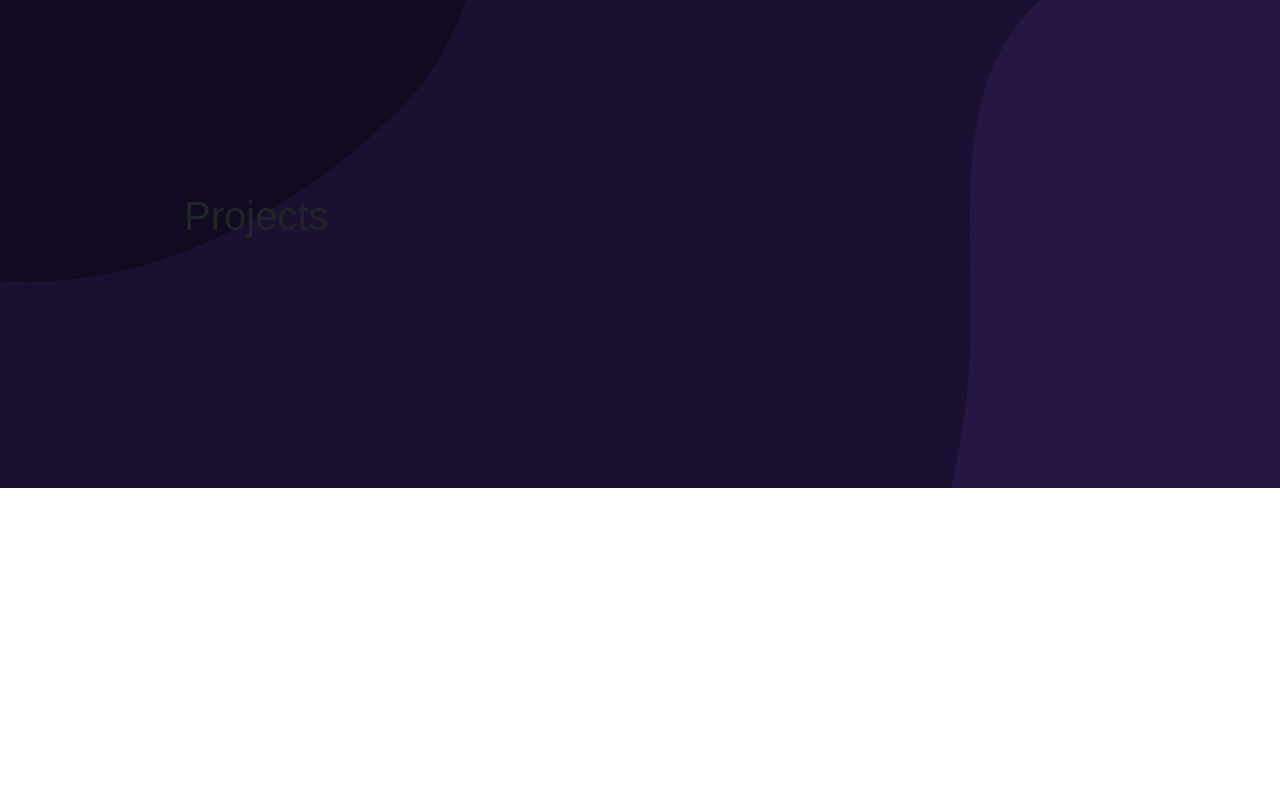
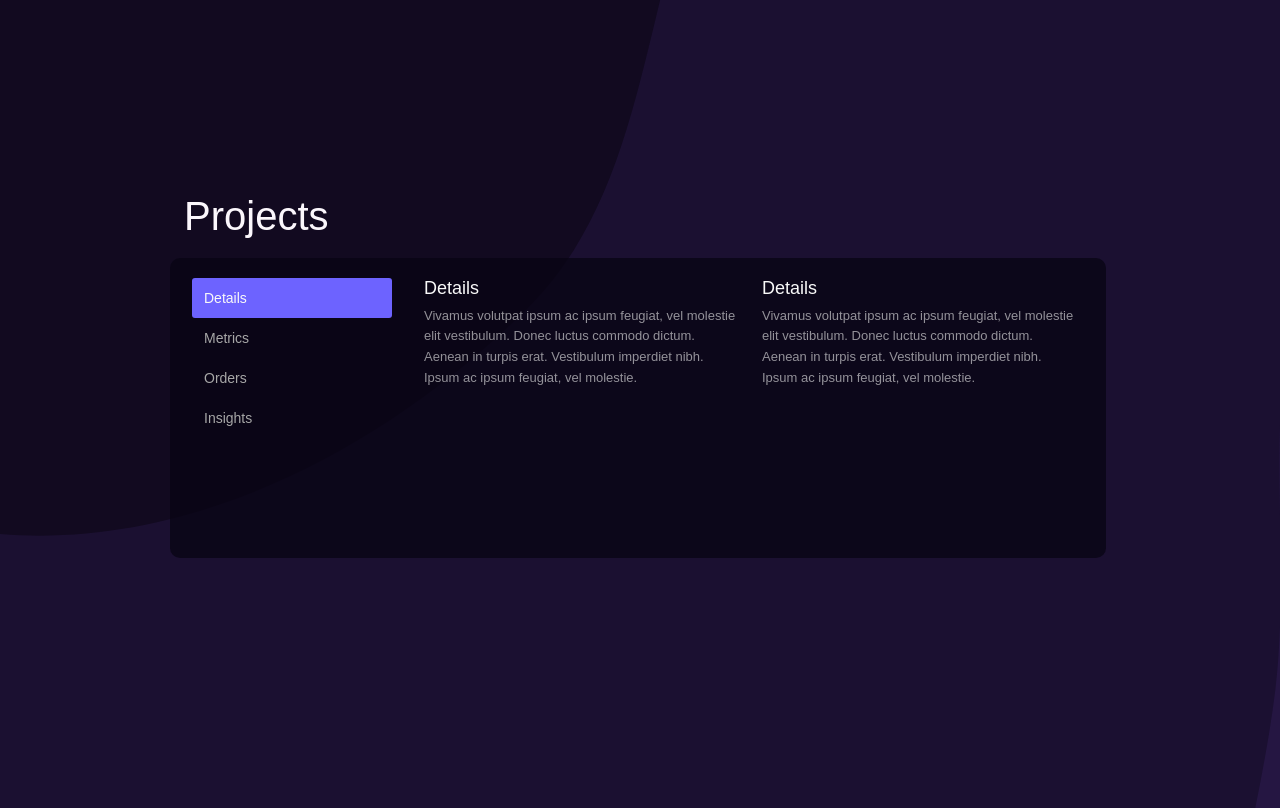
Before and after one commit to TerryKrom/Portfolio, a React (Vite) app in the folder portfolio/: page / in a window 1280 px wide. Shown: the part 513-1321 px from the top of the page. Before the commit the page ends 1001 px from the top, so only its background shows below. Built offline with nearby package versions, Linux system fonts and the light colour scheme; a web font is replaced by a local one.

Commit message:
bugs fixed, project component added

```diff
--- a/portfolio/src/components/containers/headerContainer/headerContainer.css
+++ b/portfolio/src/components/containers/headerContainer/headerContainer.css
@@ -12,11 +12,6 @@
     font-weight: 500;
     font-size: 1.2rem;
 }
-
-/*
-.container div{
-    border: 1px solid #fff;
-} */
 
 .container img{
     height: 225px;
--- a/portfolio/src/components/containers/headerContainer/headerContainer.jsx
+++ b/portfolio/src/components/containers/headerContainer/headerContainer.jsx
@@ -5,18 +5,17 @@ const HeaderContainer = () => {
 
     return (
         <>
-            <div className="container row">
-                <div className="main-text col-lg-6 col-md-4 col-sm-6">
+            <div className="container row header-container">
+                <div className="main-text col-lg-6 col-md-4 col-sm-6 col-xs-auto">
                     <h1 className='text-sm-center'>Hi, I'm Terry</h1>
                     <h2 className='text-sm-center'>Software Developer</h2>
-                    <p>Lorem ipsum dolor sit amet consectetur adipisicing elit. Mollitia quisquam laudantium doloribus dolore quam tempore harum vitae nam a!</p>
+                    <p className='text-sm-center'>Lorem ipsum dolor sit amet consectetur adipisicing elit. Mollitia quisquam laudantium doloribus dolore quam tempore harum vitae nam a!</p>
                 </div>
-                <div className="col-lg-6 col-md-4 sm-6 d-flex justify-content-center align-items-center position-relative">
+                <div className="col-lg-6 col-md-4 sm-6 col-xs-auto d-flex justify-content-center align-items-center position-relative">
                     <div className="image d-flex justify-content-center align-items-center">
                         <div className="blob"></div>
-                        <img src="/profile.png" alt="profile image" />
+                        <img src="/profile.png" alt="profile image" className='img-fluid'/>
                     </div>
-
                 </div>
             </div>
         </>
--- a/portfolio/src/components/containers/projectContainer/projectContainer.css
+++ b/portfolio/src/components/containers/projectContainer/projectContainer.css
@@ -0,0 +1,3 @@
+.container h1{
+    color: var(--primary-font)
+}
--- a/portfolio/src/components/containers/projectContainer/projectContainer.jsx
+++ b/portfolio/src/components/containers/projectContainer/projectContainer.jsx
@@ -1,13 +1,13 @@
 import React from 'react';
 import './projectContainer.css';
+import { Widget } from '../../widget/Widget';
 
 const ProjectContainer = () => {
     return (
         <>
             <div className="container row">
-                <div className="col">
-                    <h1>Projects</h1>
-                </div>
+                    <h1 className='text-sm-center'>Projects</h1>
+                    <Widget/>
             </div>
         </>
     );
--- a/portfolio/src/components/header/header.jsx
+++ b/portfolio/src/components/header/header.jsx
@@ -17,7 +17,6 @@ const Header = () => {
 
         window.addEventListener('scroll', handleScroll);
 
-        // Clean up the event listener
         return () => {
             window.removeEventListener('scroll', handleScroll);
         };
@@ -36,13 +35,13 @@ const Header = () => {
                     </h2>
                 </div>
                 <nav className="nav-links">
-                    <a href='#' onClick={(e) => e.preventDefault()}>
+                    <a href='https://www.instagram.com/terrykrom' target='_blank'>
                         <FontAwesomeIcon icon={faInstagram} />
                     </a>
-                    <a href='#' onClick={(e) => e.preventDefault()}>
+                    <a href='https://www.github.com/terrykrom' target='_blank'>
                         <FontAwesomeIcon icon={faGithub} />
                     </a>
-                    <a href='#' onClick={(e) => e.preventDefault()}>
+                    <a href='https://www.linkedin.com/in/guilherme-lopes-avila ' target='_blank'>
                         <FontAwesomeIcon icon={faLinkedin} />
                     </a>
                 </nav>
--- /dev/null
+++ b/portfolio/src/components/widget/Widget.jsx
@@ -0,0 +1,110 @@
+import { useState } from "react";
+import "./widget.css";
+
+const menuHeight = getComputedStyle(document.documentElement).getPropertyValue(
+  "--menu-height"
+);
+
+const buttons = ["Details", "Metrics", "Orders", "Insights"];
+
+export const Widget = () => {
+  const [activeBlock, setActiveBlock] = useState(0);
+
+  const toggleMenuBlock = (index) => {
+    setActiveBlock(index);
+  };
+
+  return (
+    <article className="widget-card row">
+      <div className="buttons col-lg-6 col-md-4 col-sm-6 col-xs-2 col-2">
+        {buttons.map((button, index) => (
+          <button
+            className={index === activeBlock ? "active" : ""}
+            onClick={() => toggleMenuBlock(index)}
+          >
+            {button}
+          </button>
+        ))}
+      </div>
+      <div className="wrapper col-lg-6 col-md-4 col-sm-6 col-xs-8 col-8">
+        <div
+          className="content"
+          style={{ translate: `0 calc(0px - ${menuHeight} * ${activeBlock})` }}
+        >
+          <div className="block row">
+            <div className="col">
+              <h2>Details</h2>
+              <p>
+                Vivamus volutpat ipsum ac ipsum feugiat, vel molestie elit
+                vestibulum. Donec luctus commodo dictum. Aenean in turpis erat.
+                Vestibulum imperdiet nibh. Ipsum ac ipsum feugiat, vel molestie.
+              </p>
+            </div>
+            <div className="col">
+              <h2>Details</h2>
+              <p>
+                Vivamus volutpat ipsum ac ipsum feugiat, vel molestie elit
+                vestibulum. Donec luctus commodo dictum. Aenean in turpis erat.
+                Vestibulum imperdiet nibh. Ipsum ac ipsum feugiat, vel molestie.
+              </p>
+            </div>
+          </div>
+          <div className="block row">
+            <div className="col">
+              <h2>Details</h2>
+              <p>
+                Vivamus volutpat ipsum ac ipsum feugiat, vel molestie elit
+                vestibulum. Donec luctus commodo dictum. Aenean in turpis erat.
+                Vestibulum imperdiet nibh. Ipsum ac ipsum feugiat, vel molestie.
+              </p>
+            </div>
+            <div className="col">
+              <h2>Details</h2>
+              <p>
+                Vivamus volutpat ipsum ac ipsum feugiat, vel molestie elit
+                vestibulum. Donec luctus commodo dictum. Aenean in turpis erat.
+                Vestibulum imperdiet nibh. Ipsum ac ipsum feugiat, vel molestie.
+              </p>
+            </div>
+          </div>
+          <div className="block row">
+            <div className="col">
+              <h2>Details</h2>
+              <p>
+                Vivamus volutpat ipsum ac ipsum feugiat, vel molestie elit
+                vestibulum. Donec luctus commodo dictum. Aenean in turpis erat.
+                Vestibulum imperdiet nibh. Ipsum ac ipsum feugiat, vel molestie.
+              </p>
+            </div>
+            <div className="col">
+              <h2>Details</h2>
+              <p>
+                Vivamus volutpat ipsum ac ipsum feugiat, vel molestie elit
+                vestibulum. Donec luctus commodo dictum. Aenean in turpis erat.
+                Vestibulum imperdiet nibh. Ipsum ac ipsum feugiat, vel molestie.
+              </p>
+            </div>
+          </div>
+          <div className="block row">
+            <div className="col">
+              <h2>Details</h2>
+              <p>
+                Vivamus volutpat ipsum ac ipsum feugiat, vel molestie elit
+                vestibulum. Donec luctus commodo dictum. Aenean in turpis erat.
+                Vestibulum imperdiet nibh. Ipsum ac ipsum feugiat, vel molestie.
+              </p>
+            </div>
+            <div className="col">
+              <h2>Details</h2>
+              <p>
+                Vivamus volutpat ipsum ac ipsum feugiat, vel molestie elit
+                vestibulum. Donec luctus commodo dictum. Aenean in turpis erat.
+                Vestibulum imperdiet nibh. Ipsum ac ipsum feugiat, vel molestie.
+              </p>
+            </div>
+          </div>
+        </div>
+      </div>
+    </article>
+  );
+};
--- /dev/null
+++ b/portfolio/src/components/widget/widget.css
@@ -0,0 +1,108 @@
+:root {
+  --color-primary: #6d63ff;
+  --sidebar-width: 14rem;
+  --menu-height: 300px;
+}
+
+.widget-card {
+  display: flex;
+  padding: 0 10px;
+  width: 100%;
+  height: var(--menu-height);
+  border-radius: 10px;
+  background: #090414c4;
+  /* box-shadow: 0 20px 30px rgba(57, 76, 96, 0.06); */
+  transition: 0.3s;
+  margin: 10px 0px 10px -2px;
+}
+
+.buttons {
+  padding-top: 20px;
+  width: var(--sidebar-width);
+}
+
+.buttons button {
+  margin: 0;
+  font-size: 14px;
+  width: 100%;
+  height: 40px;
+  padding: 0 0 0 12px;
+  background: transparent;
+  border-radius: 3px;
+  border: 0;
+  display: flex;
+  align-items: center;
+  font-weight: 500;
+  cursor: pointer;
+  color: #a7a7a7;
+}
+
+.buttons button.active {
+  background: var(--color-primary);
+  color: #f9f9f9;
+}
+
+.wrapper {
+  position: relative;
+  overflow: hidden;
+  flex: 1 1 auto;
+}
+
+.wrapper::before,
+.wrapper::after {
+  content: "";
+  position: absolute;
+  z-index: 2;
+  left: 0;
+  width: 100%;
+  height: 36px;
+}
+
+.wrapper::before {
+  top: 0;
+  /* background: linear-gradient(#ffffff, rgb(255 255 255 / 0%)); */
+}
+
+.wrapper::after {
+  bottom: 0;
+  /* background: linear-gradient(rgb(255 255 255 / 0%), #ffffff); */
+}
+
+.content {
+  position: absolute;
+  z-index: 1;
+  top: 0;
+  left: 0;
+  height: calc(var(----menu-height) * 3);
+  transition: 0.6s;
+}
+
+.content p {
+  display: flex;
+  align-items: center;
+  line-height: 1.6;
+  font-size: 13px;
+  margin: 0;
+  color: #eee;
+  opacity: 0.6;
+}
+
+.block {
+  padding: 0 20px;
+  height: var(--menu-height);
+}
+
+.block h2 {
+  padding-top: 20px;
+  margin: 0 0 6px;
+  font-size: 18px;
+  font-weight: 500;
+  color: #f9f9f9;
+}
+
+
+@media only screen and (max-width: 540px){
+  .buttons{
+    width: 100px;
+  }
+}
--- a/portfolio/src/globals.css
+++ b/portfolio/src/globals.css
@@ -8,7 +8,7 @@
   margin: 0;
   padding: 0;
   box-sizing: border-box;
-  transition: 0.25s all;
+  transition: 0.1s linear;
   font-family: "Teachers", sans-serif;
 }
 
```
Also changed, not shown: portfolio/src/components/header/header.css (+1 -23 lines).
